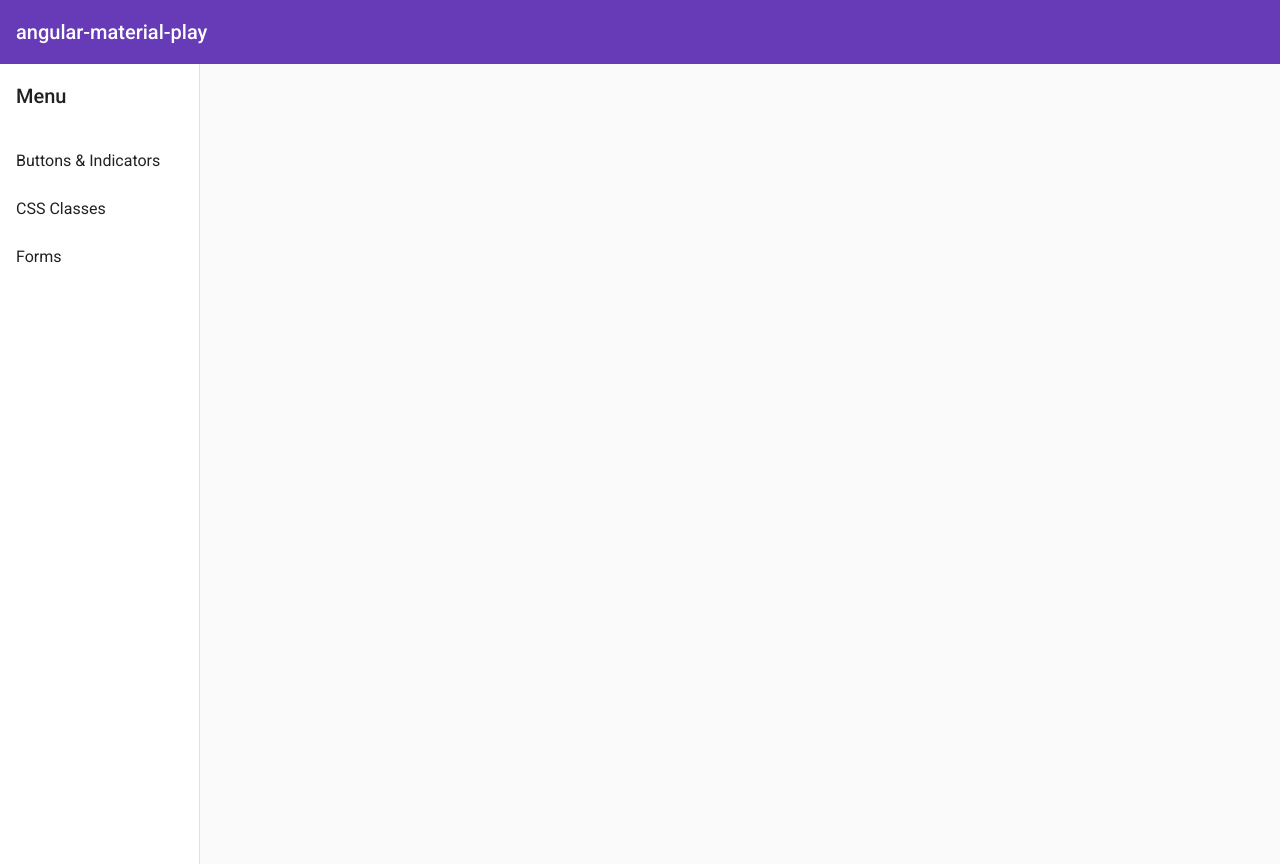
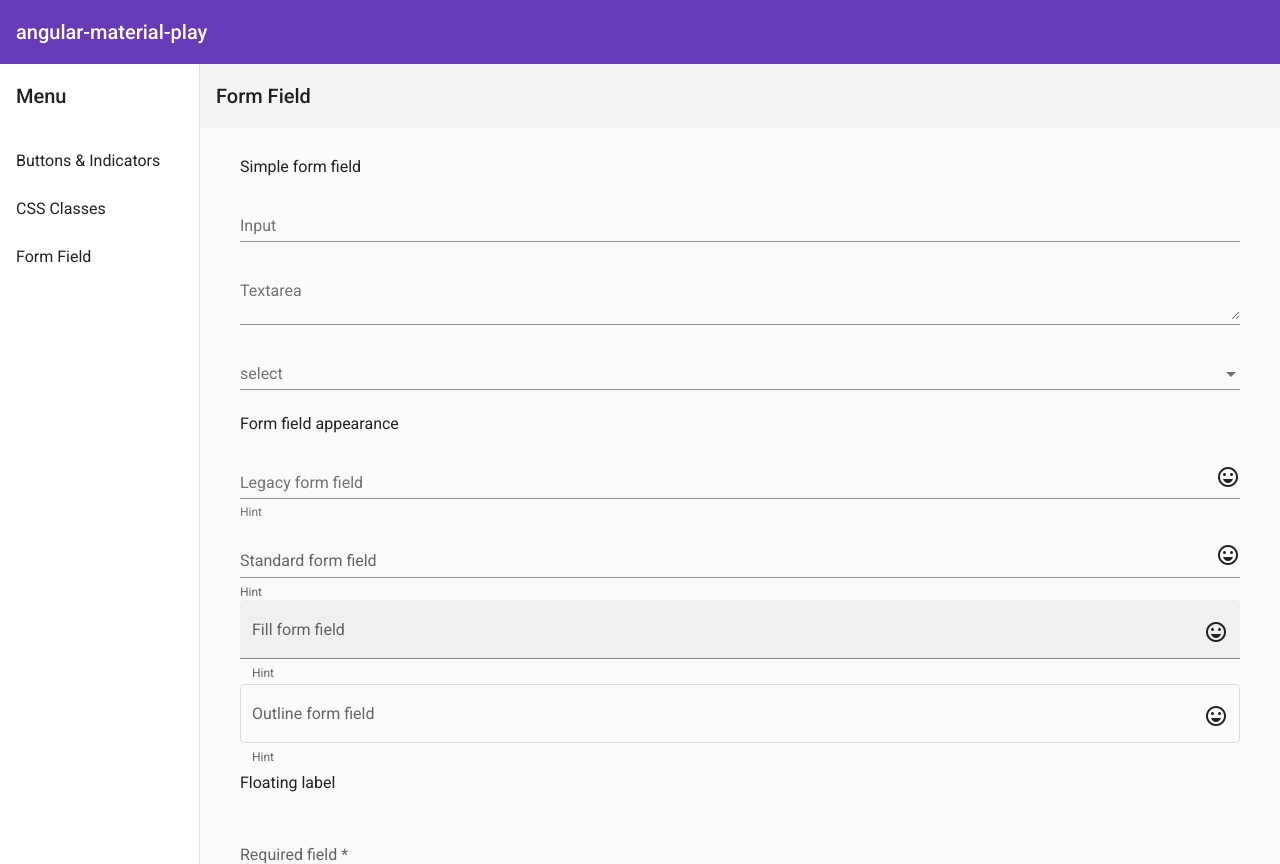
Before and after one commit to davidjohnmaccallum/angular-material-play, an Angular app: page /form-field in a window 1280 px wide. Before the commit this address led to /. Built offline with nearby package versions, Linux system fonts and the light colour scheme.

Commit message:
Renaming a component

```diff
--- a/src/app/app-routing.module.ts
+++ b/src/app/app-routing.module.ts
@@ -2,13 +2,14 @@ import { NgModule } from '@angular/core';
 import { Routes, RouterModule } from '@angular/router';
 import { ButtonsAndIndicatorsComponent } from './components/buttons-and-indicators/buttons-and-indicators.component';
 import { CssClassesComponent } from './components/css-classes/css-classes.component';
-import { FormsComponent } from './components/forms/forms.component';
+import { FormFieldComponent } from './components/form-field/form-field.component';
 
 
 const routes: Routes = [
   { path: 'buttons-and-indicators', component: ButtonsAndIndicatorsComponent },
   { path: 'css-classes', component: CssClassesComponent },
-  { path: 'forms', component: FormsComponent },
+  { path: 'form-field', component: FormFieldComponent },
+  { path: '', redirectTo: '/form-field', pathMatch: 'full' },
 ];
 
 @NgModule({
--- a/src/app/app.component.html
+++ b/src/app/app.component.html
@@ -10,8 +10,8 @@
     <mat-toolbar>Menu</mat-toolbar>
     <mat-nav-list>
       <a mat-list-item routerLink="/buttons-and-indicators">Buttons & Indicators</a>
-      <a mat-list-item href="/css-classes">CSS Classes</a>
-      <a mat-list-item href="/forms">Forms</a>
+      <a mat-list-item routerLink="/css-classes">CSS Classes</a>
+      <a mat-list-item routerLink="/form-field">Form Field</a>
     </mat-nav-list>
   </mat-sidenav>
   <mat-sidenav-content>
--- a/src/app/app.module.ts
+++ b/src/app/app.module.ts
@@ -9,14 +9,14 @@ import { FlexLayoutModule } from '@angular/flex-layout';
 import { MaterialModule } from './modules/material.module';
 import { ButtonsAndIndicatorsComponent } from './components/buttons-and-indicators/buttons-and-indicators.component';
 import { CssClassesComponent } from './components/css-classes/css-classes.component';
-import { FormsComponent } from './components/forms/forms.component';
+import { FormFieldComponent } from './components/form-field/form-field.component';
 
 @NgModule({
   declarations: [
     AppComponent,
     ButtonsAndIndicatorsComponent,
     CssClassesComponent,
-    FormsComponent,
+    FormFieldComponent,
   ],
   imports: [
     BrowserModule,
--- a/src/app/components/forms/forms.component.html
+++ b/src/app/components/form-field/form-field.component.html
@@ -1,4 +1,4 @@
-<mat-toolbar>Forms</mat-toolbar>
+<mat-toolbar>Form Field</mat-toolbar>
 <div class="container">
 
   <div class="mat-subheading-2">Simple form field</div>
```
Also changed, not shown: src/app/components/form-field/form-field.component.ts (renamed from src/app/components/forms/forms.component.ts, +5 -5 lines), src/app/components/form-field/form-field.component.scss (renamed from src/app/components/forms/forms.component.scss), 1 other file (tests, documents, lock files or other folders).
